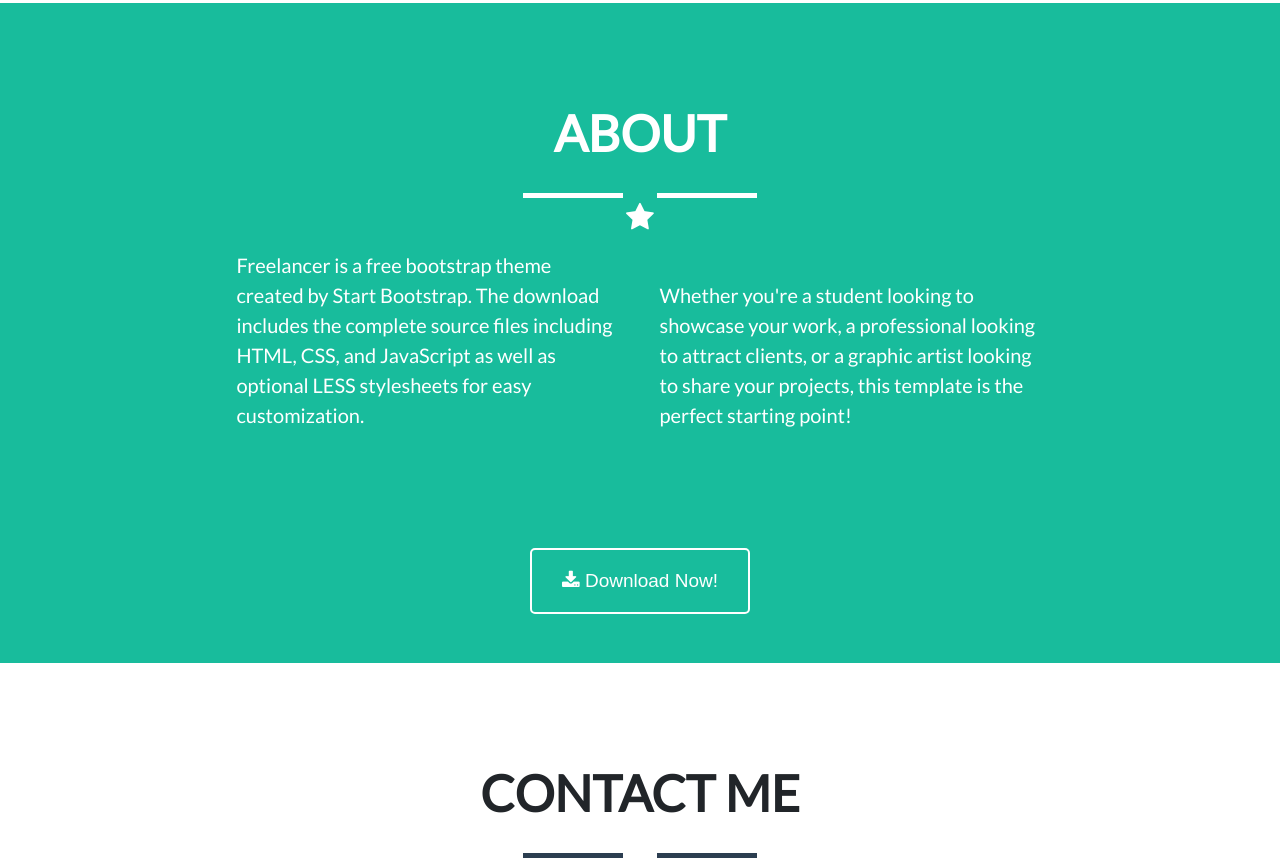
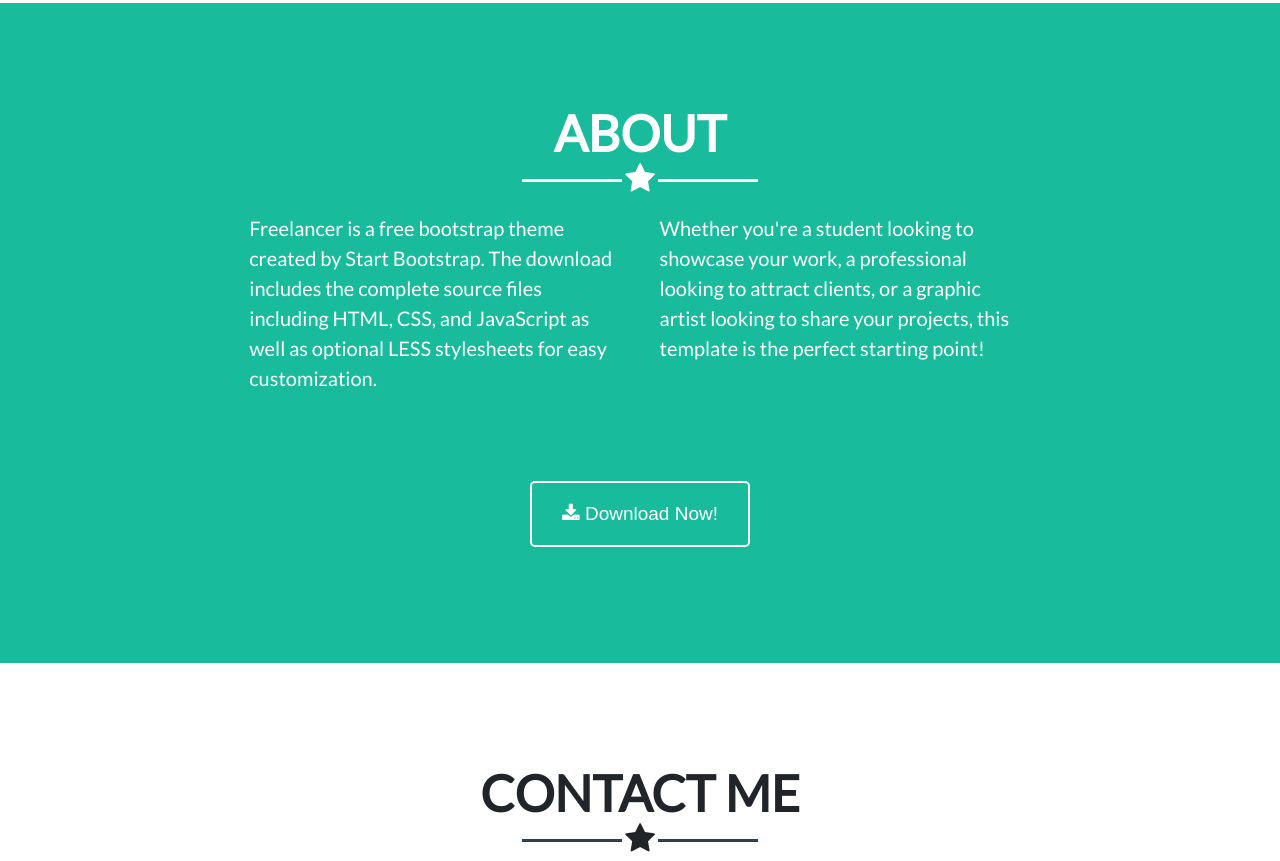
Before and after one commit to Samahara/freelancer, a plain HTML site: page index.html in a window 1280 px wide. Shown: the part 1617-2478 px from the top of the page. Drawn offline with Linux system fonts and the light colour scheme.

Commit message:
modificación del maquetado

```diff
--- a/css/main.css
+++ b/css/main.css
@@ -12,6 +12,13 @@
   font-family: 'Montserrat', sans-serif;
   font-family: 'Lato', sans-serif;
   margin: 0 auto;
+}
+
+div.barra > hr {
+  border: none;
+  display: inline-block;
+  height: 3px;
+  width: 100px;
 }
 
 footer {
@@ -32,6 +39,7 @@
   font-size: 20px;
   height: 180px;
   margin: 20px;
+  vertical-align: top;
   width: 250px;
 }
 
@@ -74,7 +82,7 @@
   position: relative;
   top: 11px;
 }
-
+/*
 hr {
   border: none;
   display: inline-block;
@@ -87,7 +95,7 @@
 i.star {
   font-size: 30px;
 }
-
+*/
 input {
   border: none;
   border-bottom: 1px solid #EEEEEE;
@@ -220,7 +228,8 @@
   line-height: 1.5;
   margin: 18px;
   text-align: left;
-  width: 30%;
+  vertical-align: top;
+  width: 29%;
 }
 
 /*Contact me*/
--- a/index.html
+++ b/index.html
@@ -19,14 +19,20 @@
     <section id="section_1">
       <img src="assets/images/profile.png" alt="home">
       <h1 class="text-uppercase">start bootstrap</h1>
-      <hr class="white"><i class="fa fa-star star" aria-hidden="true"></i><hr class="white">
+      <div class="barra">
+        <hr class="white">
+        <i class="fa fa-star fa-2x" aria-hidden="true"></i>
+        <hr class="white">
+      </div>
       <h2>Web Developer - Graphic Artist - User Experience Designer</h2>
     </section>
     <section id="section_2">
       <h1 class="text-uppercase title-section blue-marine">portfolio</h1>
+      <div class="barra">
         <hr class="blue">
-      <i class="fa fa-star star blue-marine" aria-hidden="true"></i>
+        <i class="fa fa-star fa-2x blue-marine" aria-hidden="true"></i>
         <hr class="blue">
+      </div>
       <section>
         <div><img src="assets/images/portfolio/cabin.png" alt="cabin"> </div>
         <div><img src="assets/images/portfolio/cake.png" alt="cake"></div>
@@ -40,9 +46,11 @@
     </section>
     <section id="section_3">
       <h1 class="text-uppercase title-section">about</h1>
+      <div class="barra">
         <hr class="white">
-      <i class="fa fa-star star" aria-hidden="true"></i>
+        <i class="fa fa-star fa-2x" aria-hidden="true"></i>
         <hr class="white">
+      </div>
       <section>
         <p>
           Freelancer is a free bootstrap theme
@@ -65,9 +73,11 @@
       </section>
     <section id="section_4">
       <h1 class="text-uppercase title-section blue-marine">contact me</h1>
+      <div class="barra">
         <hr class="blue">
-      <i class="fa fa-star star blue-marine" aria-hidden="true"></i>
+        <i class="fa fa-star fa-2x blue-marine" aria-hidden="true"></i>
         <hr class="blue">
+      </div>
       <form class="form-contact" action="index.html" method="post">
         <input type="text" placeholder="Name" name="" value="">
         <input type="email" placeholder="E-mail Adreess" name="" value="">
```
Lines whose indentation alone changed are shown as unchanged.
